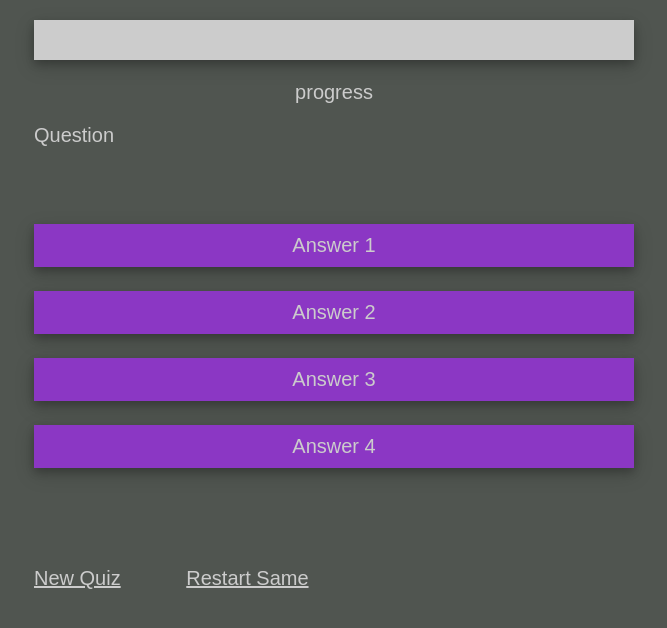
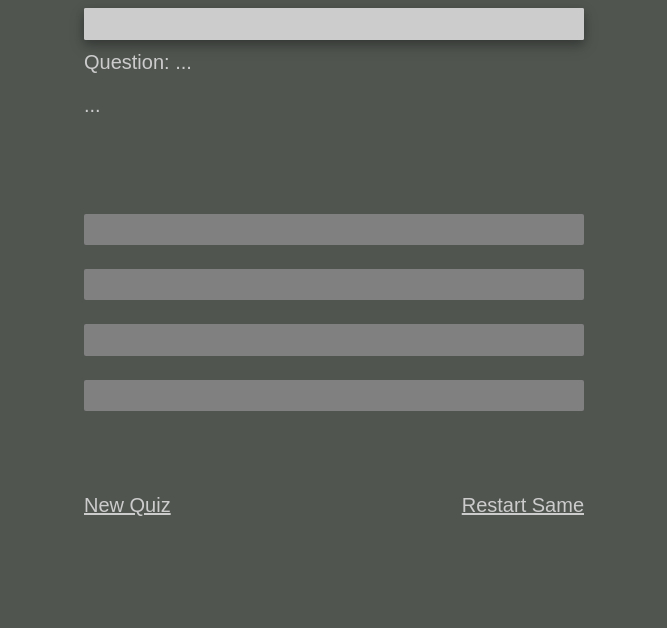
Before and after one commit to vargen2/WebLab1, a plain HTML site: page quiz.html in a window 1280 px wide. Shown: the whole page, without its empty margins (306-973 px from the left). Drawn offline with Linux system fonts and the light colour scheme; no server answers.

Commit message:
styleing

```diff
--- a/main.css
+++ b/main.css
@@ -8,68 +8,98 @@ body {
     color: rgb(204, 204, 204);
 }
 
+main {
+    width: 100%;
+    display: flex;
+    flex-direction: column;
+    align-items: stretch;
+    justify-content: center;
+}
+
 section {
-    margin-block-end: 1em;
+    margin-bottom: 1em;
 }
 
 progress {
     width: 100%;
-    max-width: 600px;
-    height: 2em;
-    -webkit-appearance: none;
-    appearance: none;
+    height: 32px;
+    border-radius: 2px;
     color: #fff;
-    margin-block-start: 1em;
-    margin-block-end: 1em;
+    margin-top: 8px;
+    margin-bottom: 0.5em;
+    background-color: rgb(204, 204, 204);
+    border: none;
 }
 
 progress::-webkit-progress-bar {
+    border-radius: 2px;
     background-color: rgb(204, 204, 204);
 }
 
 progress::-webkit-progress-value {
+    border-radius: 2px;
     background-color: rgb(139, 55, 196);
+    transition: width 0.2s;
 }
 
-button {
+
+/* progress::-moz-progress-bar {
+    background-color: blue;
+} */
+
+progress::-ms-fill {
+    border-radius: 2px;
+    background-color: rgb(139, 55, 196);
+    border: none;
+}
+
+.button {
     display: inline-block;
-    padding: 8px 16px;
+    padding: 4px 8px;
+    width: 100%;
     cursor: pointer;
     text-align: center;
     text-decoration: none;
     outline: none;
+    border-radius: 2px;
     color: rgb(204, 204, 204);
     background-color: rgb(139, 55, 196);
-    border: solid 2px rgb(139, 55, 196);
-    box-shadow: 0 4px 8px 0 rgba(0, 0, 0, 0.2), 0 6px 20px 0 rgba(0, 0, 0, 0.19);
+    border-width: 0px;
+    box-shadow: 0px 4px 8px 0 rgba(0, 0, 0, 0.2), 0px 6px 16px 0 rgba(0, 0, 0, 0.19);
+    transition: transform, box-shadow, background-color 0.4s ease-in-out 0s;
 }
 
-button:hover {
-    border: solid 2px rgb(204, 204, 204);
-    color: #fff;
+.button:hover {
+    background-color: rgb(51, 121, 202);
 }
 
-button:active {
+.button:active {
     transform: translateY(4px);
+    box-shadow: 0px 1px 2px 0 rgba(0, 0, 0, 0.2), 0px 2px 4px 0 rgba(0, 0, 0, 0.19);
+}
+
+
+.button:empty,.button:empty:active {
+    box-shadow: none;
+    background-color: gray;
+    height: 31.2px;
+    transform: translateY(0px);
 }
 
 nav {
-    margin-block-start: 2em;
-    margin-block-end: 1em;
+    margin-top: 0em;
+    margin-bottom: 1em;
     height: 2em;
+    display: flex;
+    justify-content: space-between
 }
 
 #question {
-    height: 4em;
-}
+    min-height: 5em;
 
-nav:first-of-type a {
-    margin-right: 3em;
-    margin-bottom: 1em;
 }
 
 .navItem {
-    width: 150px;
     color: rgb(204, 204, 204);
 }
 
@@ -82,41 +112,43 @@ nav:first-of-type a {
 }
 
 .card {
-    box-shadow: 0 4px 8px 0 rgba(0, 0, 0, 0.2), 0 6px 20px 0 rgba(0, 0, 0, 0.19);
+    box-shadow: 0 4px 8px 0 rgba(0, 0, 0, 0.2), 0 6px 16px 0 rgba(0, 0, 0, 0.19);
 }
 
 .startFormElement {
     display: block;
-    margin-block-end: 1em;
-    width: 300px;
-    background-color: rgb(139, 55, 196);
-    color: rgb(204, 204, 204);
-    border: solid 2px rgb(139, 55, 196);
-    /* padding: 4px 4px; */
+    padding: 4px 8px;
+    border-radius: 2px;
+    margin-bottom: 2em;
+    width: 100%;
+    background-color: rgb(204, 204, 204);
+    color: rgb(80, 85, 80);
+    border-width: 0px;
+}
+
+.formElement {
+    margin-bottom: 1.2em;
+    width: 100%;
 }
 
 .choiceButtons {
     height: 13em;
 }
 
-@media only screen and (max-width: 600px) {
+.response {
+    display: flex;
+    justify-content: space-between;
+}
+
+@media only screen and (max-width: 500px) {
     body {
         margin: auto 8px;
     }
-    .formElement {
-        margin-block-end: 1.2em;
-        width: 100%;
-        max-width: 600px;
+}
+
+@media only screen and (min-width: 501px) {
+    body {
+        width: 500px;
+        margin: auto;
     }
 }
-
-@media only screen and (min-width: 601px) {
-    body {
-        width: 600px;
-        margin: auto;
-    }
-    .formElement {
-        margin-block-end: 1.2em;
-        width: 600px;
-    }
-}
--- a/main.js
+++ b/main.js
@@ -3,7 +3,6 @@ var currentQuestion
 var answers
 var correct = 0
 var current = 0
-
 
 async function createApiUrl(url) {
     let number = url.searchParams.get('n')
@@ -26,7 +25,7 @@ async function loader() {
 }
 
 function endQuiz() {
-    document.getElementById('progressBar').value =questions.length
+    document.getElementById('progressBar').value = questions.length
     document.getElementById('progress').innerHTML = 'Quiz completed'
     document.getElementById('question').innerHTML = correct + ' correct answers out of ' + questions.length
     document.getElementById('button1').style.display = 'none'
@@ -43,13 +42,7 @@ function setQuestion(question) {
     document.getElementById('progress').innerHTML = 'Question: ' + current + ' / ' + questions.length
 
     answers = currentQuestion.incorrect_answers.slice()
-    //answers.push(currentQuestion.correct_answer)
-    //shuffle(answers)
-    answers.splice(Math.floor(Math.random() * 4),0,currentQuestion.correct_answer)
-    console.log('answers '+answers);
-    console.log('answers.length '+answers.length);
-    console.log('current '+current)
-    console.log('correct '+correct)
+    answers.splice(Math.floor(Math.random() * 4), 0, currentQuestion.correct_answer)
 
     document.getElementById('button1').innerText = answers[0]
     document.getElementById('button2').innerText = answers[1]
@@ -58,11 +51,14 @@ function setQuestion(question) {
 }
 
 function answerFunc(nr) {
+    if (!answers)
+        return
     var answer = answers[nr]
     var correct_answer = currentQuestion.correct_answer
     if (answer === correct_answer) {
         correct++
         document.getElementById('response').innerHTML = 'Correct!'
+        document.getElementById('response').style.color = 'green'
     } else {
         document.getElementById('response').innerHTML = 'Wrong!'
     }
@@ -78,16 +74,15 @@ function restartSame() {
     document.getElementById('button2').style.display = 'inline-block'
     document.getElementById('button3').style.display = 'inline-block'
     document.getElementById('button4').style.display = 'inline-block'
-    current=0
-    correct=0
+    current = 0
+    correct = 0
 
     setQuestion(questions[current])
 }
 
 window.addEventListener('load', () => {
     loader().then(r => {
-        console.log('hit')
         questions = r
         setQuestion(questions[current])
     })
-});
+})
--- a/quiz.html
+++ b/quiz.html
@@ -15,28 +15,29 @@
         <section>
             <progress class="card" id="progressBar" value="0" max="10">
             </progress>
-            <div id="progress" class="centered">
-                progress
+            <div class="response">
+                <div id="progress">
+                    Question: ...
+                </div>
+                <div id="response">
+                    &nbsp;
+                </div>
             </div>
         </section>
         <section>
             <div id="question">
-                Question
+                ...
             </div>
         </section>
         <section>
             <div class="choiceButtons">
-                <button id="button1" class="formElement" onclick="answerFunc(0)">Answer 1</button>
-                <button id="button2" class="formElement" onclick="answerFunc(1)">Answer 2</button>
-                <button id="button3" class="formElement" onclick="answerFunc(2)">Answer 3</button>
-                <button id="button4" class="formElement" onclick="answerFunc(3)">Answer 4</button>
+                <button id="button1" class="formElement button" onclick="answerFunc(0)"></button>
+                <button id="button2" class="formElement  button" onclick="answerFunc(1)"></button>
+                <button id="button3" class="formElement  button" onclick="answerFunc(2)"></button>
+                <button id="button4" class="formElement  button" onclick="answerFunc(3)"></button>
             </div>
         </section>
-        <section>
-            <div id="response">
-                &nbsp;
-            </div>
-        </section>
+
     </main>
     <nav>
         <a href="index.html" title="Start over with new type of quiz" class="navItem">New Quiz</a>
```
Also changed, not shown: index.html (+6 -6 lines).
